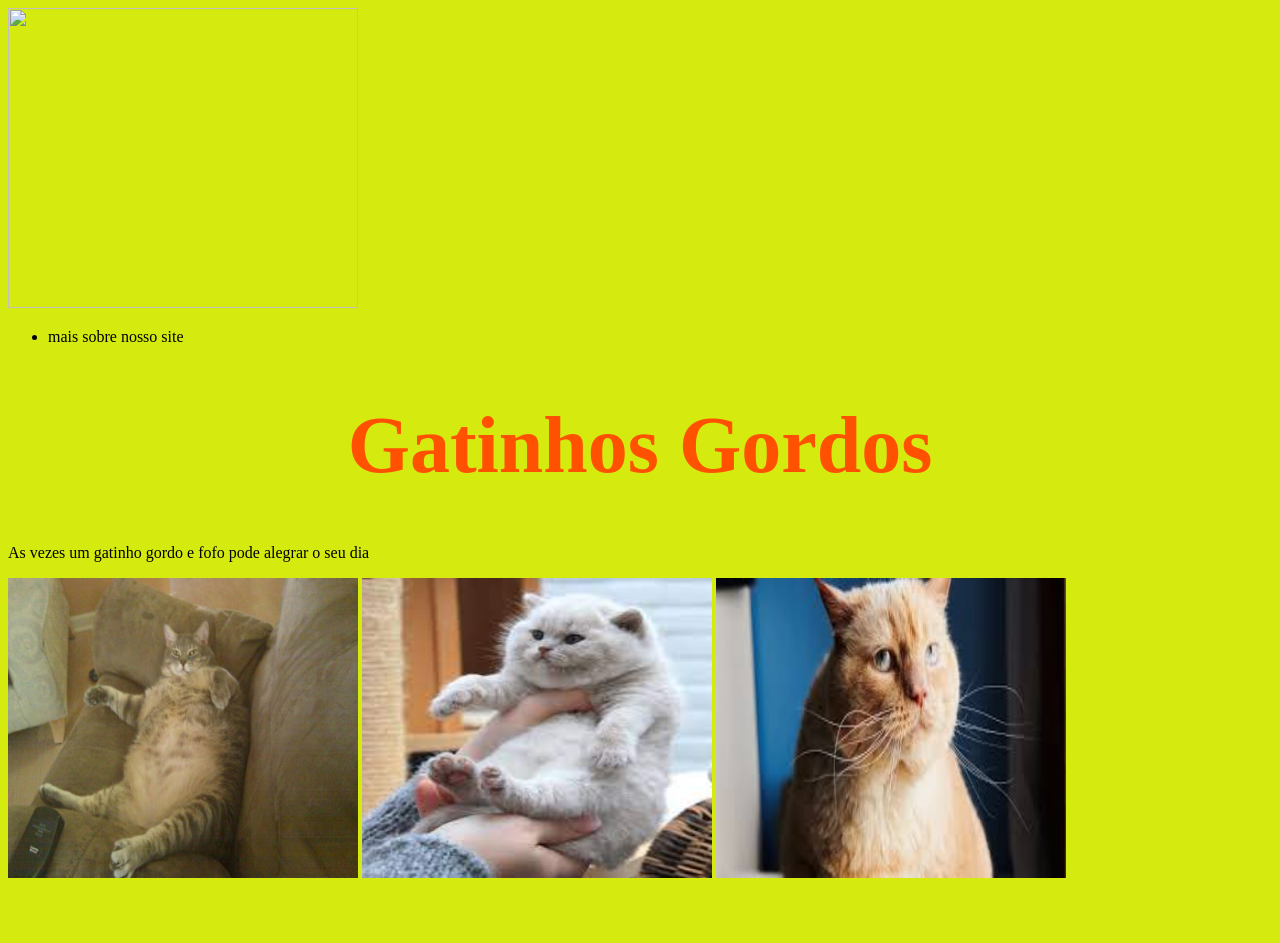
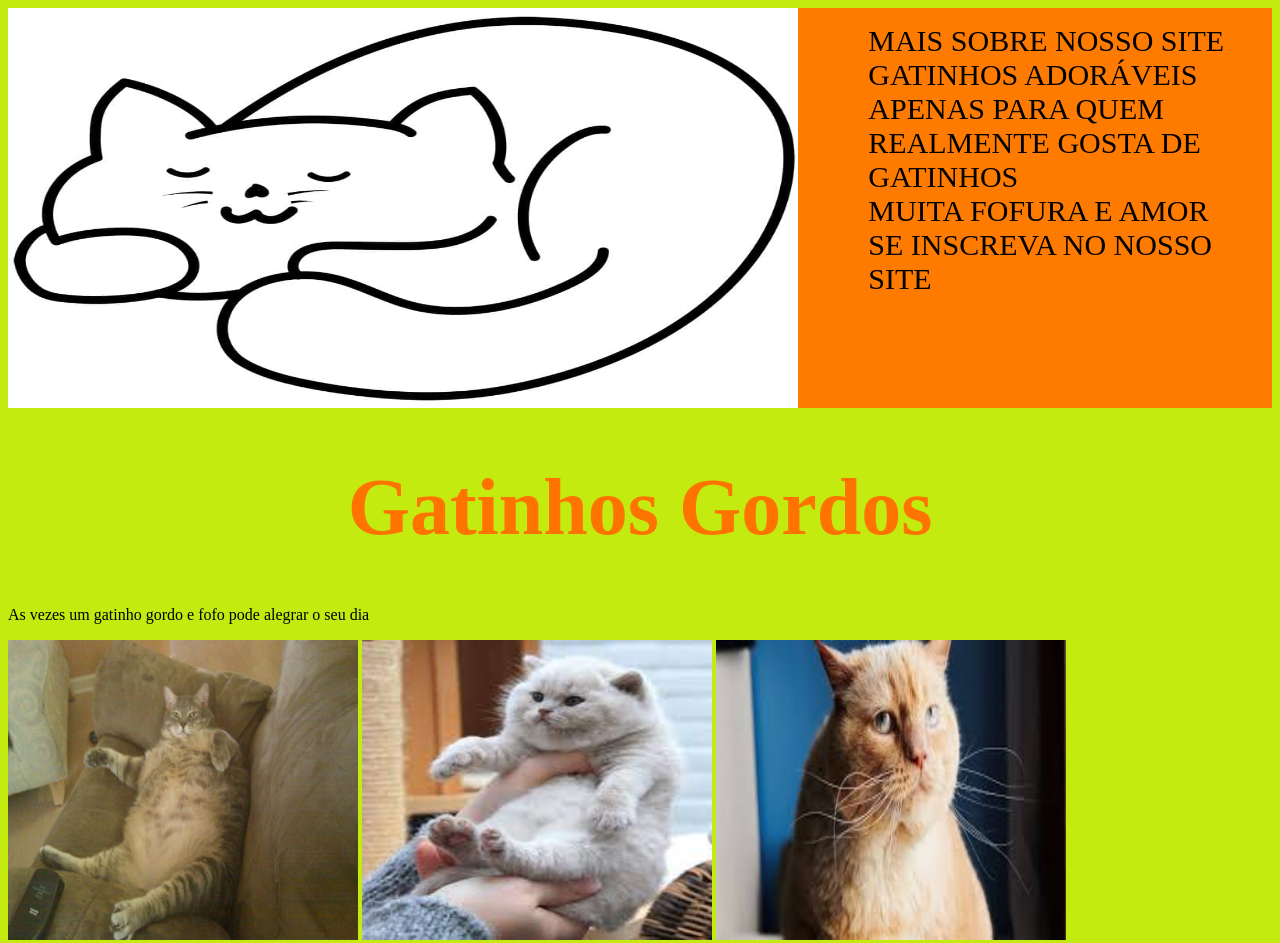
Before and after one commit to thalitamoraess/avaliacao, a plain HTML site: page index.html in a window 1280 px wide. Before the commit the page ends 890 px from the top, so only its background shows below. Drawn offline with Linux system fonts and the light colour scheme.

Commit message:
Add files via upload

```diff
--- a/index.html
+++ b/index.html
@@ -8,12 +8,16 @@
 </head>
 <body>
     <header class="cabecalho">
-        <img class="logoimg" src="821846.png">
-        <ul class="lista cabecalho">
-            <li class="item cabecalho">mais sobre nosso site</li>
+        <img class="logoimg" src="desenho-gato-dormindo-para-colorir.jpg">
+        <ul class="listacabecalho">
+            <li class="itemcabecalho">mais sobre nosso site</li>
+            <li class="itemcabecalho">gatinhos adoráveis</li>
+            <li class="itemcabecalho">apenas para quem realmente gosta de gatinhos</li>
+            <li class="itemcabecalho">muita fofura e amor</li>
+            <li class="itemcabecalho">se inscreva no nosso site</li>
 
         </ul>
-    </header class="cabecalho">
+    </header>
     <h1>Gatinhos Gordos</h1>
     <p>   As vezes um gatinho gordo e fofo pode alegrar o seu dia</p>
     <img src="nintchdbpict000349530329.jpg" alt="">
--- a/style.css
+++ b/style.css
@@ -1,9 +1,9 @@
 body{
-    background: rgb(213, 235, 15);
+    background: rgb(195, 235, 15);
 }
 h1{
     font-size: 80px;
-    color: rgb(255, 81, 0);
+    color: rgb(255, 115, 0);
     text-align: center;
 }
 img{
@@ -11,3 +11,18 @@ img{
     height: 300px;
     margin-left: 00px;
 }
+.cabecalho{
+    background-color: rgb(255, 123, 0);
+    display: flex;
+}
+.logoimg{
+    width: 1500px;
+    height: 400px;
+}
+.itemcabecalho{
+    list-style: none;
+    text-transform: uppercase;
+    font-size: 30px;
+    color: black;
+    padding-left: 30px;
+}
```
Also changed, not shown: desenho-gato-dormindo-para-colorir.jpg (added).
